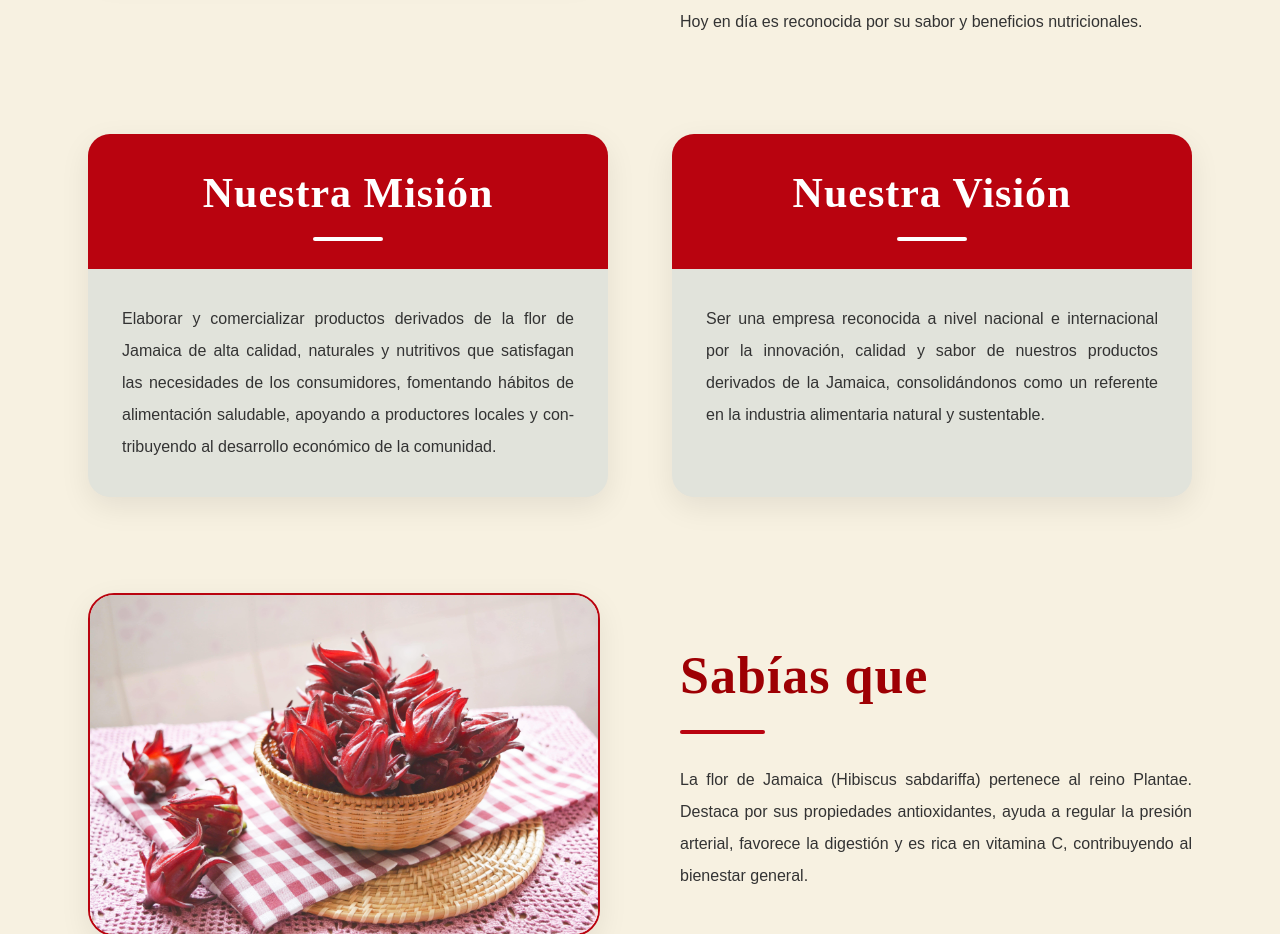
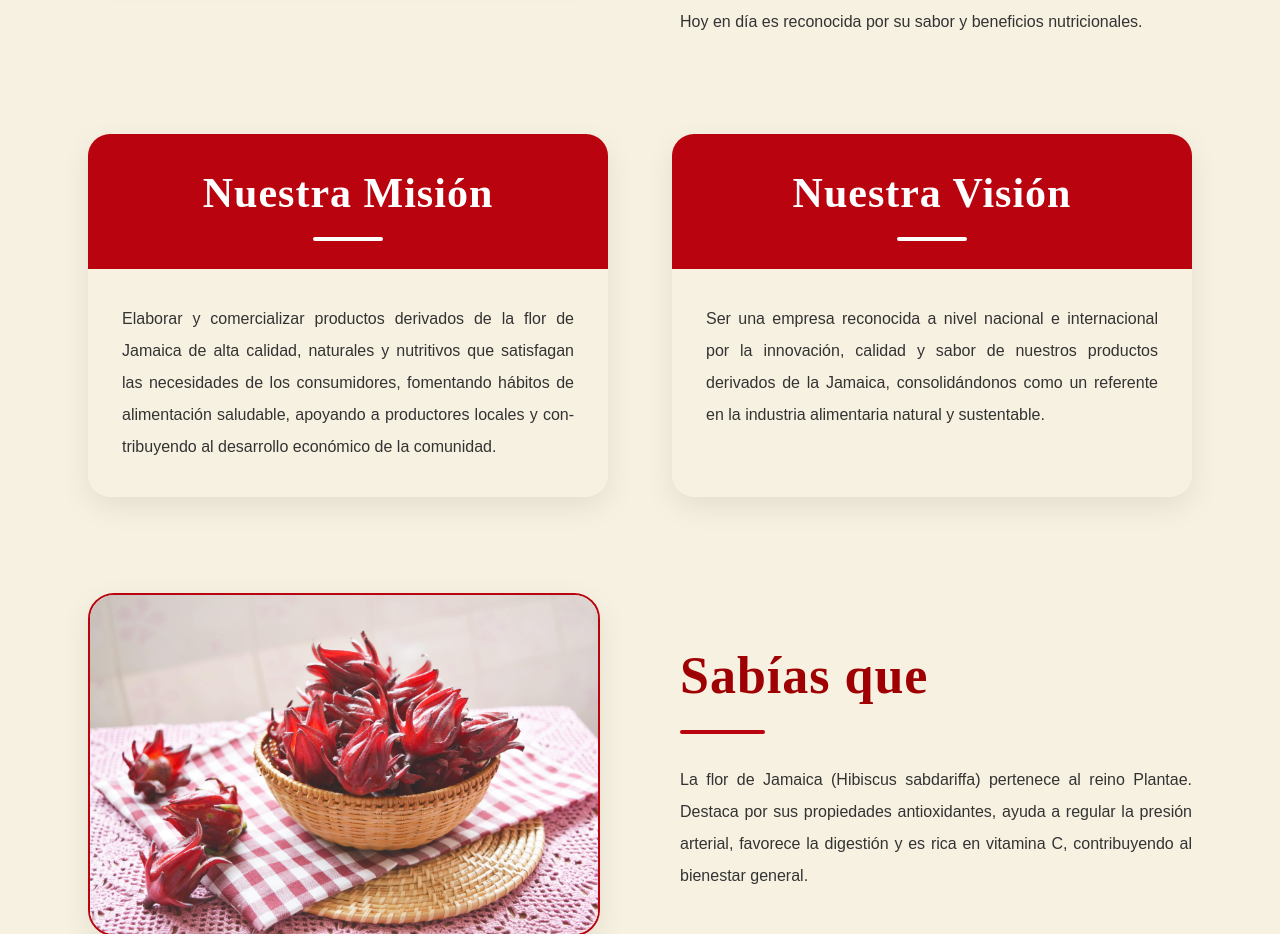
Before and after one commit to Artoria1843/Derij, a React (Vite) app in the folder DeryJam-main/: page /nosotros in a window 1280 px wide. Shown: the part 960-1894 px from the top of the page. Built offline with nearby package versions, Linux system fonts and the light colour scheme.

Commit message:
agregue productos

```diff
--- a/DeryJam-main/src/app/pages/About.tsx
+++ b/DeryJam-main/src/app/pages/About.tsx
@@ -211,7 +211,7 @@ export function About() {
             className="transition-all duration-500 hover:scale-105"
 
             style={{
-              backgroundColor: "#E1E3DB",
+              backgroundColor: "#F7F1E1",
               borderRadius: "22px",
               overflow: "hidden",
               boxShadow: "0 10px 30px rgba(0,0,0,0.08)",
```
Also changed, not shown: 10 other files (tests, documents, lock files or other folders).
